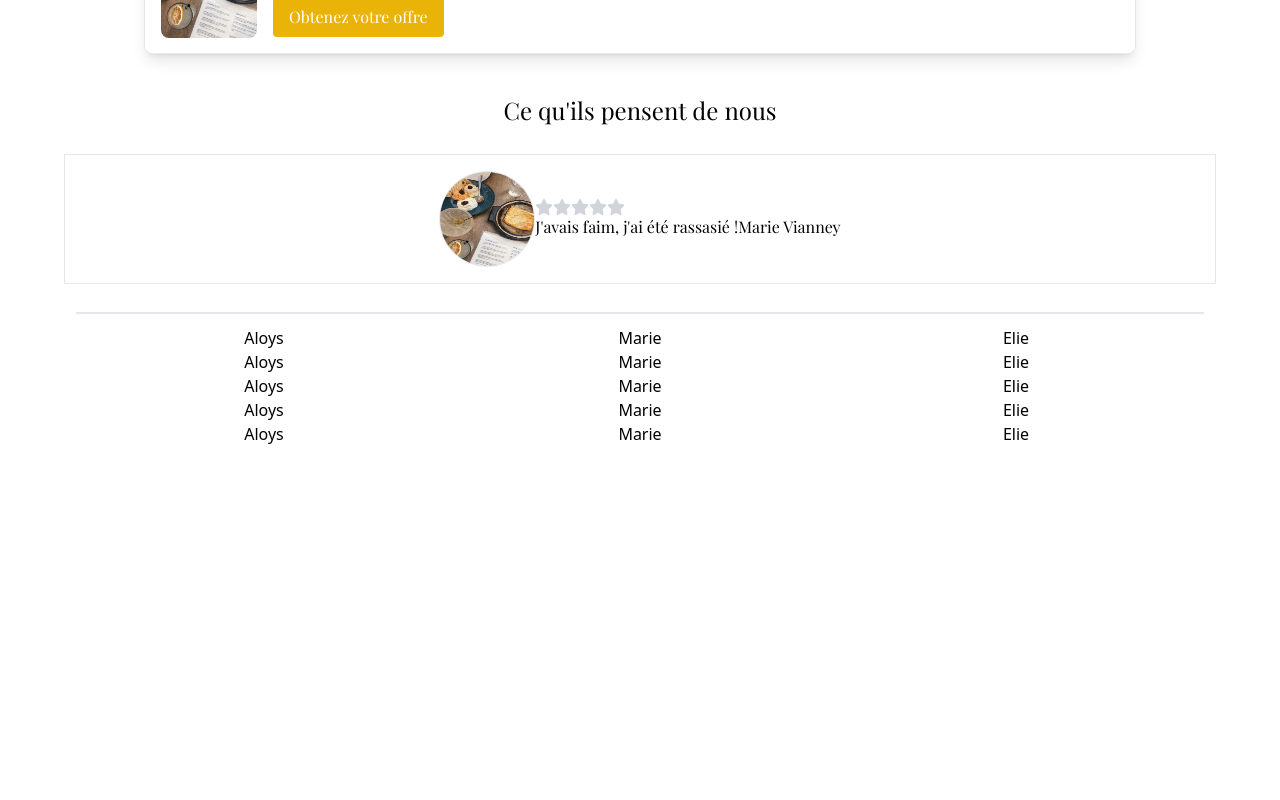
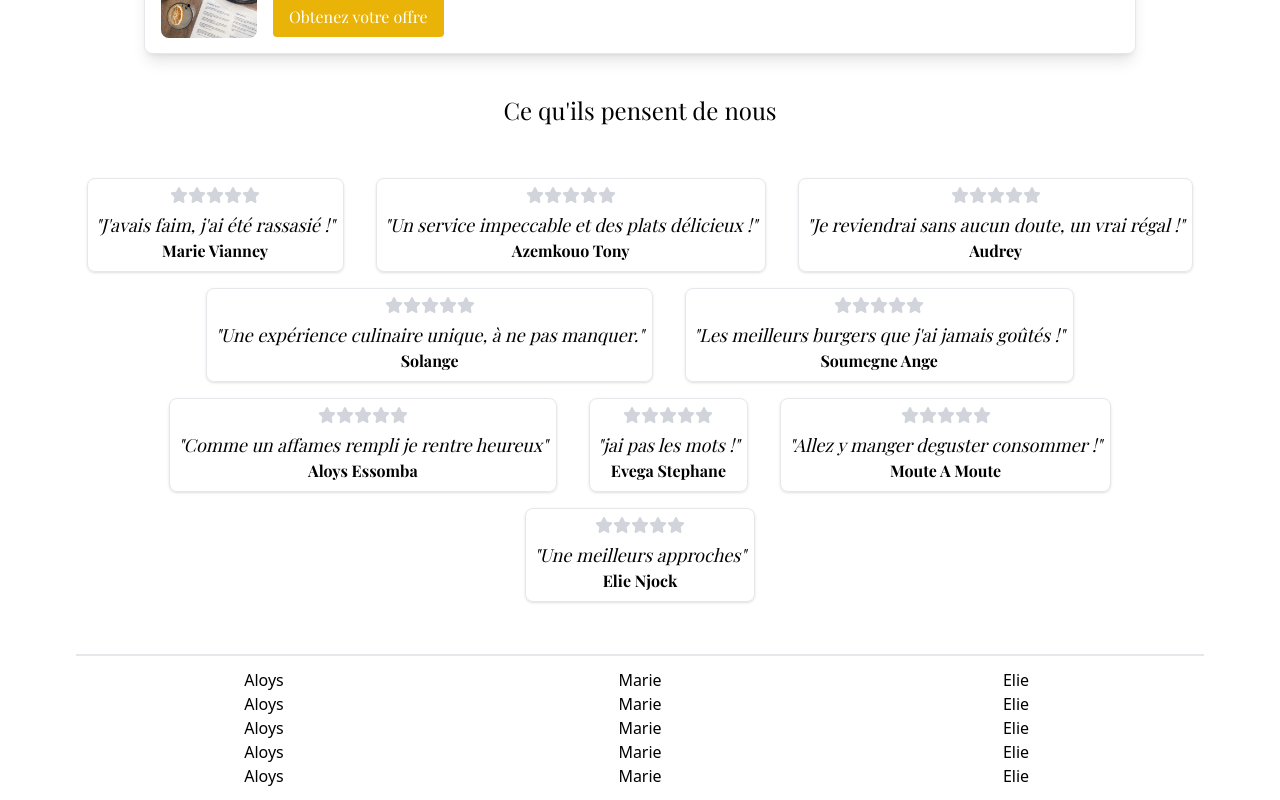
Before and after one commit to Aloys-Evega/Projet-Web-Ecommerce, a React (Vite) app in the folder my-project/: page / in a window 1280 px wide. Shown: the part 2746-3546 px from the top of the page. Before the commit the page ends 3204 px from the top, so only its background shows below. Built offline with nearby package versions, Linux system fonts and the light colour scheme.

Commit message:
Frontend

```diff
--- a/my-project/src/components/home/Hero3.jsx
+++ b/my-project/src/components/home/Hero3.jsx
@@ -2,20 +2,81 @@ import React, { useState } from 'react';
 import menuImage from '../../assets/pexels-jenna-cederblad-2044160375-29157382.jpg';
 import { FontAwesomeIcon } from '@fortawesome/react-fontawesome';
 import { faStar } from '@fortawesome/free-solid-svg-icons';
+import { motion } from 'framer-motion';
 
 const PromotionCard = ({ title, description, buttonText }) => {
   return (
-    <div className="flex  mb-10 mx-20 p-4 border rounded-lg shadow-lg bg-white">
+    <div className="flex mb-10 mx-20 p-4 border rounded-lg shadow-lg bg-white">
       <div className="w-24 h-24">
-        <img src={menuImage} alt="promotion" className="rounded-lg " />
+        <img src={menuImage} alt="promotion" className="rounded-lg" />
       </div>
-      <div className=" pl-4">
+      <div className="pl-4">
         <h1 className="text-2xl font-semibold">{title}</h1>
         <p className="text-lg mt-2">{description}</p>
         <button className="mt-4 bg-yellow-500 text-white px-4 py-2 rounded hover:bg-yellow-600">
           {buttonText}
         </button>
       </div>
+    </div>
+
+    // <motion.div
+    //   className="flex space-x-8 overflow-hidden"
+    //   animate={{ x: ['100%', '-100%'] }} // Animation horizontale de droite à gauche
+    //   transition={{ duration: 20, ease: 'linear', repeat: Infinity }} // Durée et répétition
+    // >
+    //   {comments.map((comment, index) => (
+    //     <div key={index} className="mx-4 my-2 text-center border p-2 rounded-lg shadow">
+    //       <div className="flex justify-center mb-2">
+    //         {[...Array(5)].map((_, starIndex) => (
+    //           <FontAwesomeIcon
+    //             key={starIndex}
+    //             icon={faStar}
+    //             onClick={() => setRating(starIndex + 1)} // Définit la note sélectionnée
+    //             className={`cursor-pointer ${starIndex < rating ? 'text-yellow-500' : 'text-gray-300'}`}
+    //           />
+    //         ))}
+    //       </div>
+    //       <p className="text-lg italic">"{comment.text}"</p>
+    //       <span className="font-semibold">{comment.author}</span>
+    //     </div>
+    //   ))}
+    // </motion.div>
+  );
+};
+
+// Composant pour afficher les commentaires
+const CommentsSection = ({ rating, setRating }) => {
+  const comments = [
+    { text: "J'avais faim, j'ai été rassasié !", author: "Marie Vianney" },
+    { text: "Un service impeccable et des plats délicieux !", author: "Azemkouo Tony" },
+    { text: "Je reviendrai sans aucun doute, un vrai régal !", author: "Audrey" },
+    { text: "Une expérience culinaire unique, à ne pas manquer.", author: "Solange" },
+    { text: "Les meilleurs burgers que j'ai jamais goûtés !", author: "Soumegne Ange" },
+    { text: "Comme un affames rempli je rentre heureux", author: "Aloys Essomba" },
+    { text: "jai pas les mots !", author: "Evega Stephane" },
+    { text: "Allez y manger deguster consommer !", author: "Moute A Moute" },
+    { text: "Une meilleurs approches", author: "Elie Njock" },
+  ];
+
+  return (
+
+    <div className="flex flex-wrap justify-center my-4">
+      {comments.map((comment, index) => (
+        <div key={index} className="mx-4 my-2 text-center border p-2 rounded-lg shadow">
+          <div className="flex justify-center mb-2">
+            {[...Array(5)].map((_, starIndex) => (
+              <FontAwesomeIcon
+                key={starIndex}
+                icon={faStar}
+                onClick={() => setRating(starIndex + 1)} // Définit la note sélectionnée
+                className={`cursor-pointer ${starIndex < rating ? 'text-yellow-500' : 'text-gray-300'}`}
+              />
+            ))}
+          </div>
+          <p className="text-lg italic">"{comment.text}"</p>
+          <span className="font-semibold">{comment.author}</span>
+        </div>
+      ))}
     </div>
   );
 };
@@ -46,25 +107,9 @@ export const Hero3 = () => {
       </div>
       <div>
         <h2 className="text-2xl text-center">Ce qu'ils pensent de nous</h2>
-        <div className="image border my-7 flex justify-center items-center">
-          <img
-            src={menuImage}
-            alt="photo d'une personne"
-            className="w-24 h-24 rounded-full border my-4"
-          />
+        <div className="image my-7 flex justify-center items-center">
           <div className="text">
-            <div className="flex">
-              {[...Array(5)].map((_, index) => (
-                <FontAwesomeIcon
-                  key={index}
-                  icon={faStar}
-                  onClick={() => setRating(index + 1)} // Définit la note sélectionnée
-                  className={`cursor-pointer ${index < rating ? 'text-yellow-500' : 'text-gray-300'}`}
-                />
-              ))}
-            </div>
-            <span>J'avais faim, j'ai été rassasié !</span>
-            <span className="mt-4">Marie Vianney</span>
+            <CommentsSection rating={rating} setRating={setRating} />
           </div>
         </div>
       </div>
```
